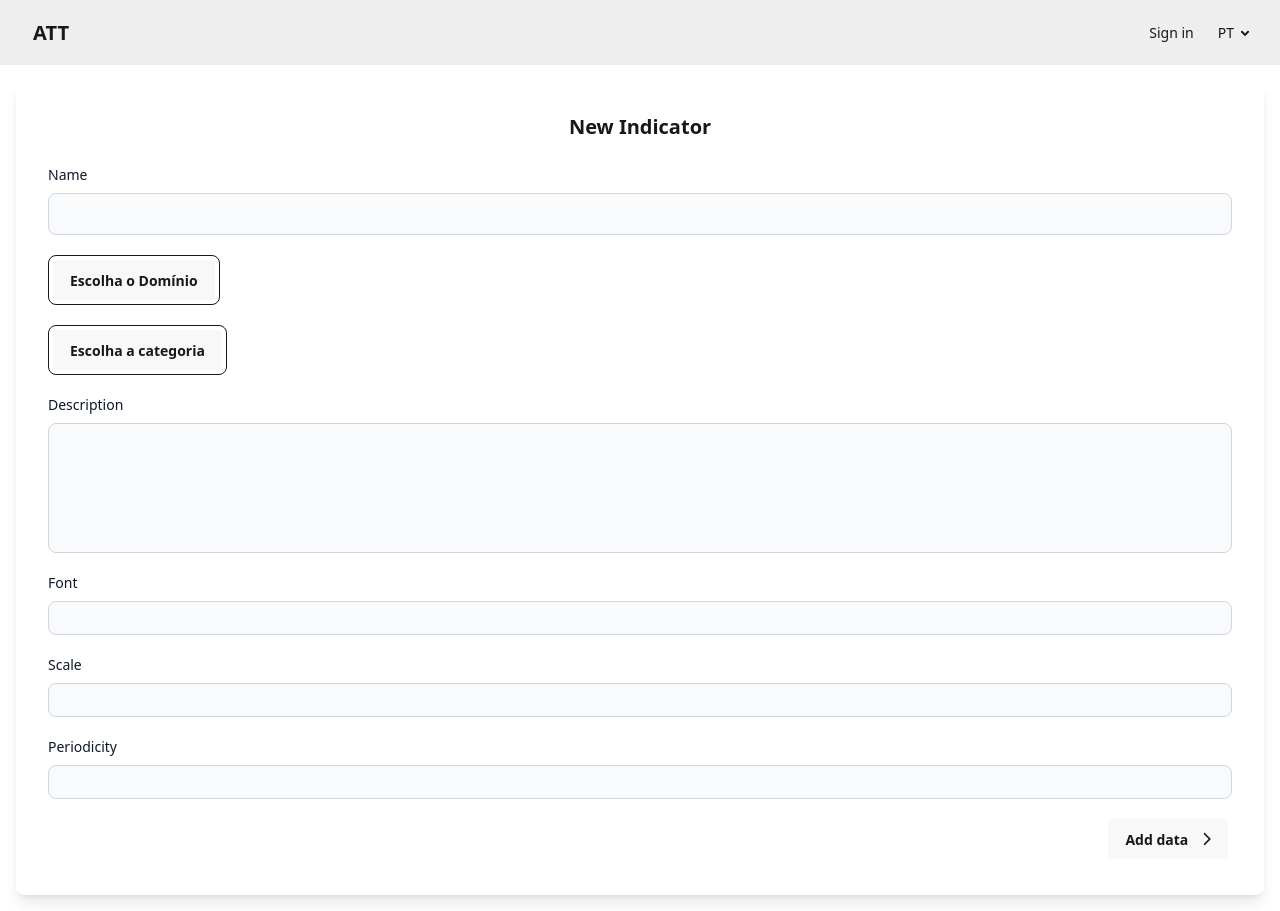
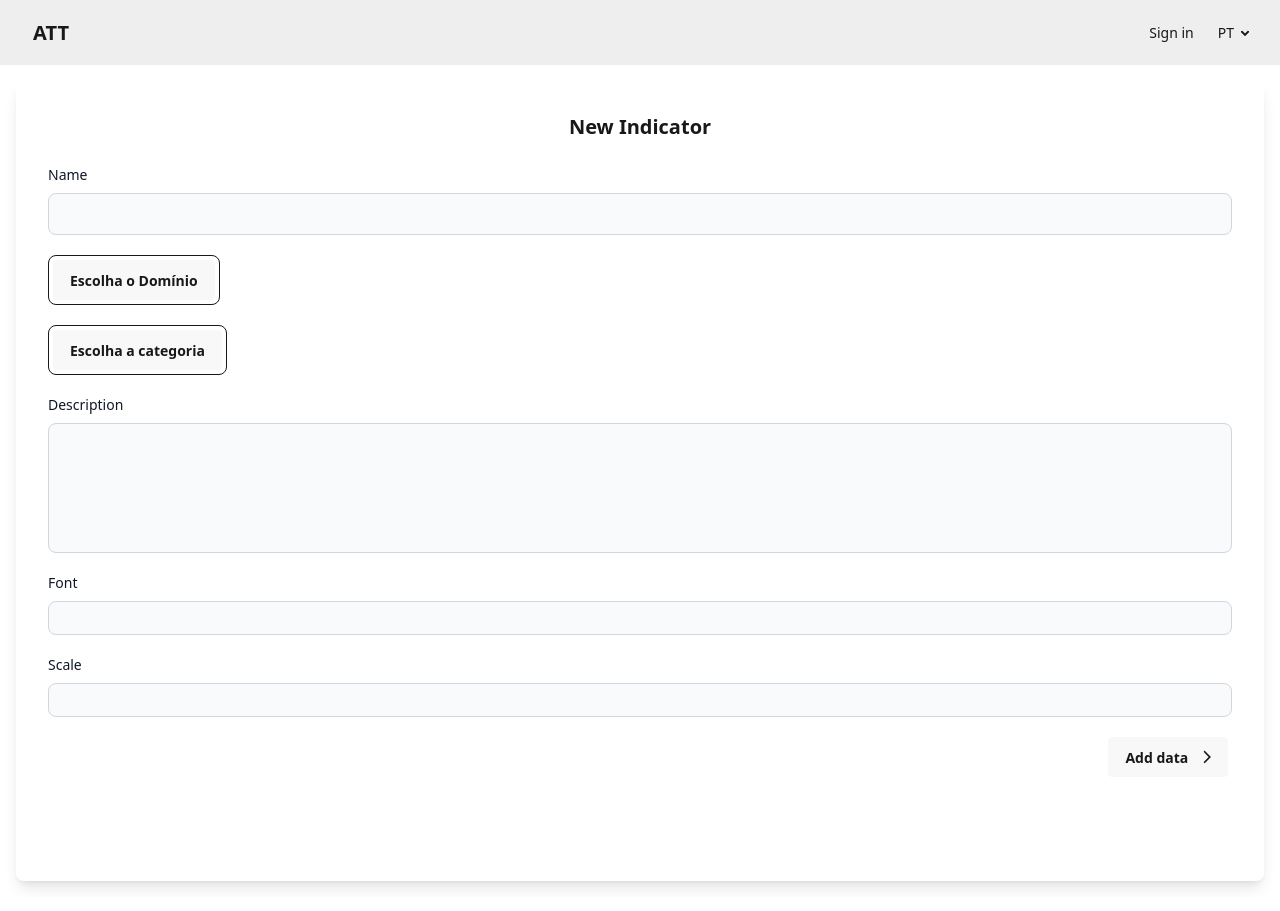
Before and after one commit to ATT-Acelerar-e-Transformar-o-Turismo/user-interface, a React (Vite) app: page /new_indicator in a window 1280 px wide. Built offline with nearby package versions, Linux system fonts and the light colour scheme.

Commit message:
add new indicator forms completed

```diff
--- a/src/Routes/NewIndicator.jsx
+++ b/src/Routes/NewIndicator.jsx
@@ -44,10 +44,6 @@ export default function NewIndicator() {
                             <input type="text" id="small-input" className="block w-full p-2 text-gray-900 border border-gray-300 rounded-lg bg-gray-50 text-xs focus:ring-blue-500 focus:border-blue-500 dark:bg-gray-700 dark:border-gray-600 dark:placeholder-gray-400 dark:text-white dark:focus:ring-blue-500 dark:focus:border-blue-500" />
                         </div>
 
-                        <div>
-                            <label htmlFor="small-input" className="block mb-2 text-sm font-medium text-gray-900 dark:text-white">Periodicity</label>
-                            <input type="text" id="small-input" className="block w-full p-2 text-gray-900 border border-gray-300 rounded-lg bg-gray-50 text-xs focus:ring-blue-500 focus:border-blue-500 dark:bg-gray-700 dark:border-gray-600 dark:placeholder-gray-400 dark:text-white dark:focus:ring-blue-500 dark:focus:border-blue-500" />
-                        </div>
                     </form>
                     <div className='flex justify-end w-full mt-4'>
                         <AddDataDropdown />
```
